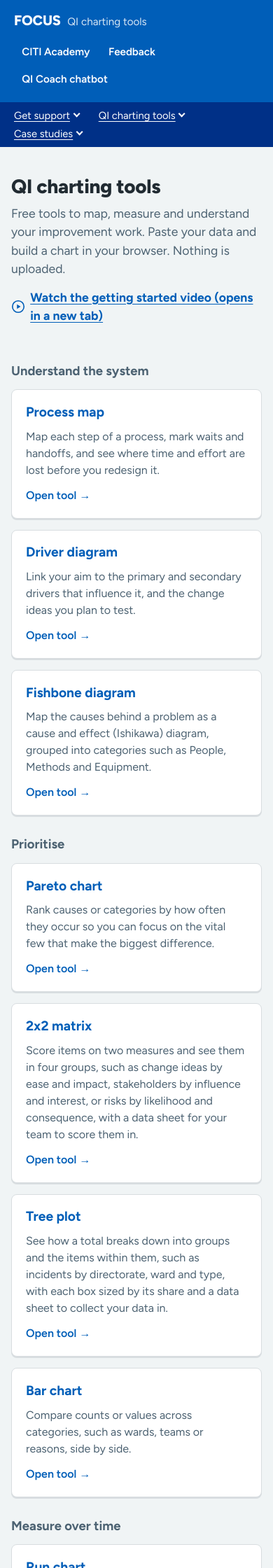
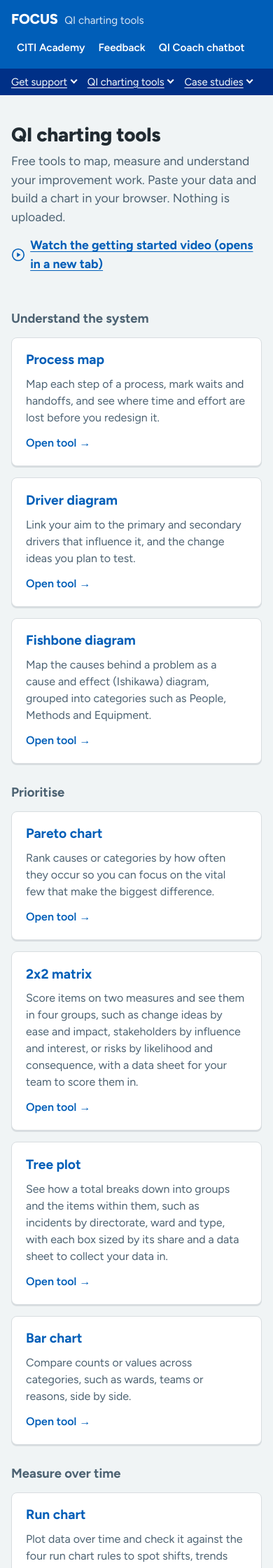
Before and after one commit to PerrinShanks-Cogito/IntegratedQiTools, a Jekyll site: the page built from index.html, in a window 390 px wide. Shown: the top 2240 px of the page at 70% size. Built offline with Jekyll 4.4.1, drawn with Linux system fonts in a browser that asks for light colours.

Commit message:
Refactor header styles for responsiveness and layout

```diff
--- a/assets/css/focus-header.css
+++ b/assets/css/focus-header.css
@@ -24,8 +24,8 @@
 
 .fh-top{background:var(--fh-blue);color:#fff}
 .fh-sub{background:var(--fh-navy);color:#fff}
-.fh-inner{max-width:1340px;margin:0 auto;padding:.9rem 1.25rem;display:flex;flex-wrap:wrap;gap:.75rem 1.5rem;align-items:center;justify-content:space-between}
-.fh-sub .fh-inner{padding:.5rem 1.25rem;gap:.25rem 1.75rem;justify-content:flex-start;font-size:.92rem}
+.fh-inner{width:100%;max-width:none;margin:0;padding:.9rem clamp(1rem,2vw,2.5rem);display:flex;flex-wrap:wrap;gap:.75rem 1.5rem;align-items:center;justify-content:space-between}
+.fh-sub .fh-inner{padding:.5rem clamp(1rem,2vw,2.5rem);gap:.25rem 1.75rem;justify-content:flex-start;font-size:.92rem}
 
 .fh-brand{display:flex;align-items:baseline;gap:.6rem;color:#fff;text-decoration:none}
 .fh-brand:hover span{text-decoration:underline;text-underline-offset:3px}
@@ -59,11 +59,23 @@
 .fh-tag-idea{background:var(--fh-bg);color:var(--fh-muted);border:1px solid var(--fh-line)}
 .fh-tag-here{background:var(--fh-yellow);color:#212B32}
 
+
+/* Responsive header layout */
+@media (max-width:768px){
+  .fh-inner{padding:.75rem 1rem;gap:.6rem}
+  .fh-brand{width:100%}
+  .fh-nav{width:100%;gap:.2rem}
+  .fh-nav a{padding:.35rem .5rem}
+  .fh-sub .fh-inner{padding:.5rem 1rem;gap:.5rem 1rem}
+  .fh-menu{width:min(380px,calc(100vw - 2rem));max-height:70vh}
+  .fh-foot .fh-inner{padding:1rem 1rem 1.5rem}
+}
+
 @media print{.fh{display:none!important}}
 
 /* Shared footer on tool pages */
 .fh-foot{margin-top:2rem;border-top:1px solid var(--fh-line);color:var(--fh-muted);font-size:.85rem}
-.fh-foot .fh-inner{padding:1rem 1.25rem 1.5rem}
+.fh-foot .fh-inner{padding:1rem clamp(1rem,2vw,2.5rem) 1.5rem}
 .fh-foot p{margin:0}
 
 /* Case studies menu */
```
